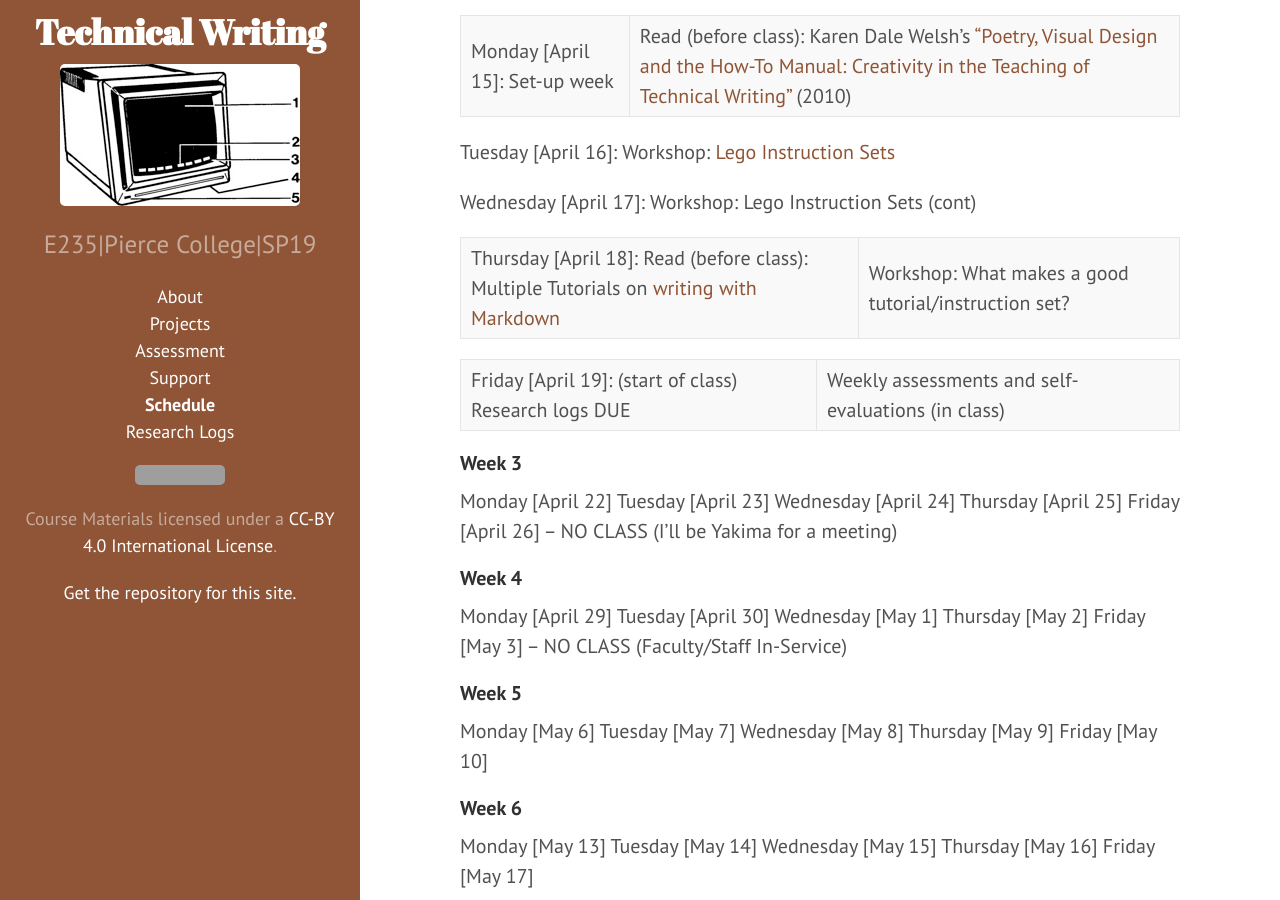
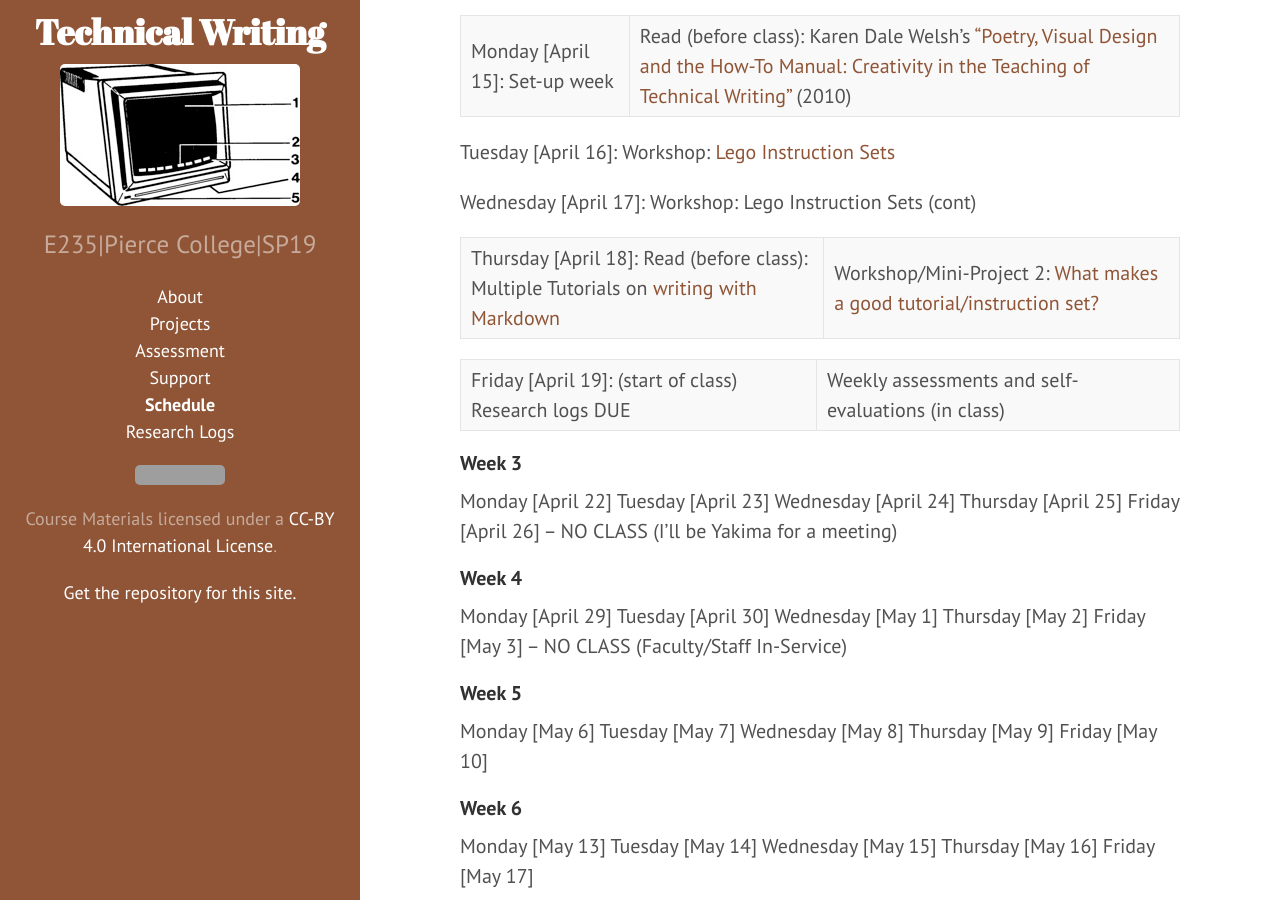
Before and after one commit to jloan/e235, a Jekyll site: the page built from 04schedule.md, in a window 1280 px wide and 900 px high, scrolled down 701 px. Built offline with Jekyll 4.4.1, drawn with Linux system fonts in a browser that asks for light colours; grey boxes are pictures that could not be loaded.

Commit message:
Update 04schedule.md

```diff
--- a/04schedule.md
+++ b/04schedule.md
@@ -23,7 +23,7 @@ Tuesday [April 16]: Workshop: [Lego Instruction Sets](_posts/mini-project1.md_)
 
 Wednesday [April 17]: Workshop: Lego Instruction Sets (cont)
 
-Thursday [April 18]: Read (before class): Multiple Tutorials on [writing with Markdown](https://www.google.com/search?client=firefox-b-1-d&q=writing+with+markdown) | Workshop: What makes a good tutorial/instruction set?
+Thursday [April 18]: Read (before class): Multiple Tutorials on [writing with Markdown](https://www.google.com/search?client=firefox-b-1-d&q=writing+with+markdown) | Workshop/Mini-Project 2: [What makes a good tutorial/instruction set?](_posts/2019-04-16-miniproject2.md)
 
 Friday [April 19]: (start of class) Research logs DUE | Weekly assessments and self-evaluations (in class)
 
```
